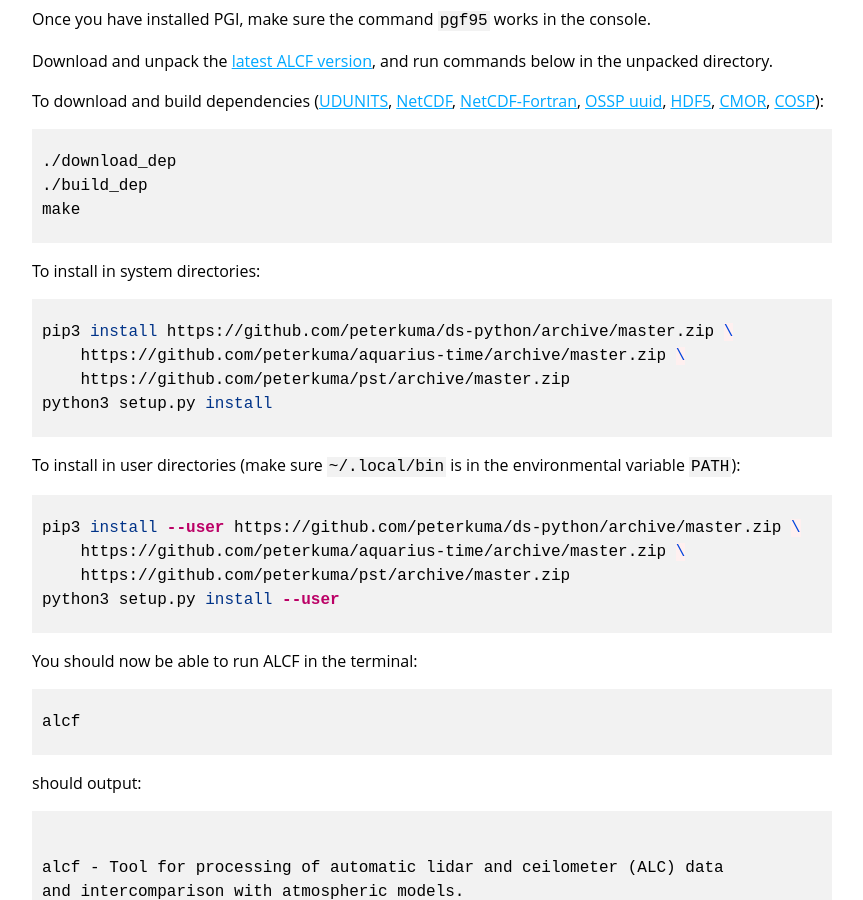
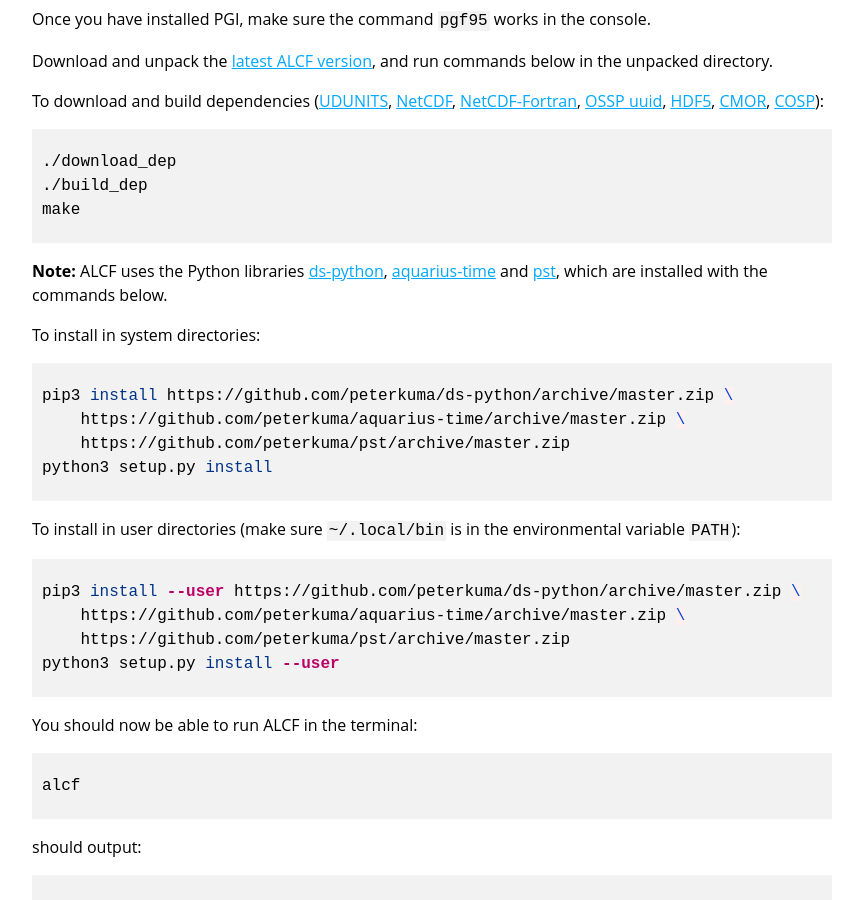
Before and after one commit to alcf-lidar/alcf, a Jekyll site: the page built from docs/installation/index.md, in a window 1280 px wide and 900 px high, scrolled down 568 px. Shown: the whole window, without its empty margins (208-1071 px from the left). Built offline with Jekyll 4.4.1, drawn with Linux system fonts in a browser that asks for light colours.

Commit message:
docs: installation, note python libraries

````diff
--- a/docs/installation/index.md
+++ b/docs/installation/index.md
@@ -36,6 +36,11 @@ To download and build dependencies
 make
 ```
 
+**Note:** ALCF uses the Python libraries [ds-python](https://github.com/peterkuma/ds-python),
+[aquarius-time](https://github.com/peterkuma/aquarius-time) and
+[pst](https://github.com/peterkuma/pst), which are installed with the commands
+below.
+
 To install in system directories:
 
 ```sh
````
